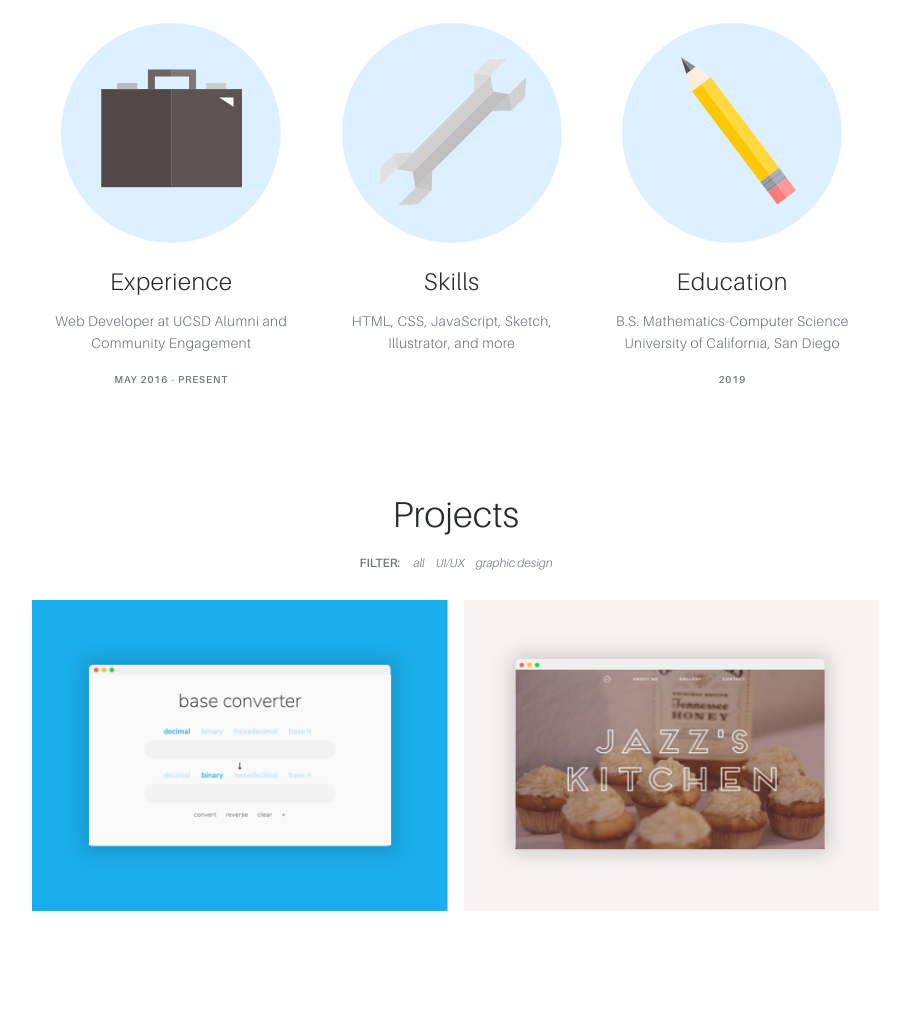
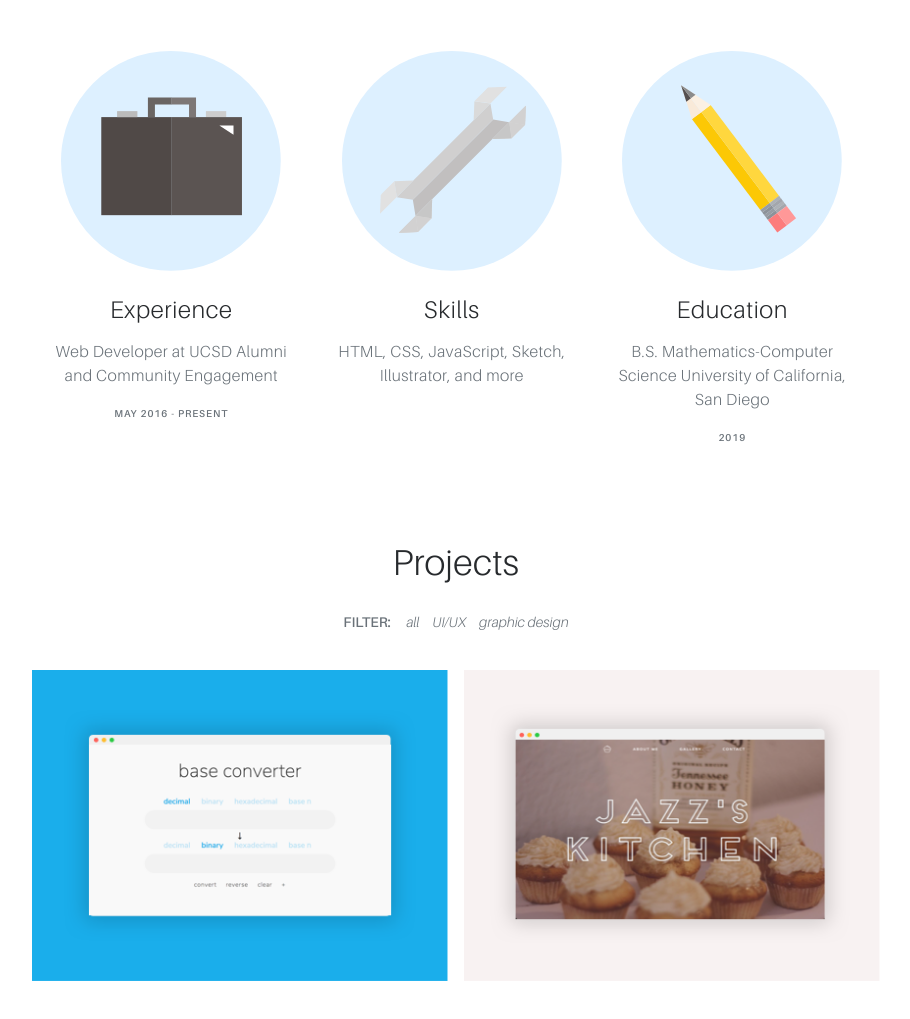
Before and after one commit to emilymnguyen/old-portfolio-2, a plain HTML site: page index.html in a window 1280 px wide. Shown: the part 2138-3157 px from the top of the page, without its empty margins (184-1094 px from the left). Drawn offline with nearby package versions, Linux system fonts and the light colour scheme; a script that the page names is missing.

Commit message:
Adjust font smoothing

```diff
--- a/style.css
+++ b/style.css
@@ -2,6 +2,7 @@ html,
 body {
     margin: 0 !important;
     padding: 0 !important;
+    -webkit-font-smoothing: antialiased;
 }
 
 @font-face {
@@ -65,7 +66,7 @@ h2 {
 p {
     font-size: 18px;
     letter-spacing: 0.4px;
-    line-height: 30px;
+    line-height: 32px;
 }
 
 #title-container {
@@ -127,7 +128,7 @@ p {
 }
 
 #showcase {
-    margin-top: 40px;
+    margin-top: 60px;
     display: flex;
     max-width: 850px;
 }
@@ -139,8 +140,8 @@ p {
 }
 
 #showcase p {
-    font-size: 14px;
-    line-height: 22px;
+    font-size: 16px;
+    line-height: 24px;
     padding: 0px 20px;
     margin-bottom: 0px;
 }
@@ -151,19 +152,19 @@ p {
 }
 
 .date {
-    font-weight: bold;
+    font-weight: bolder;
     text-transform: uppercase;
     font-size: 10px;
     letter-spacing: .92px;
 }
 
 #projects {
-    margin-top: 80px;
+    margin-top: 70px;
 }
 
 #filters {
-    margin: 20px 0px 30px 0px;
-    font-size: 12px;
+    margin: 30px 0px 40px 0px;
+    font-size: 14px;
     font-style: italic;
 }
 
```
